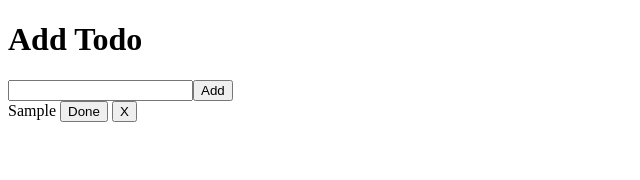
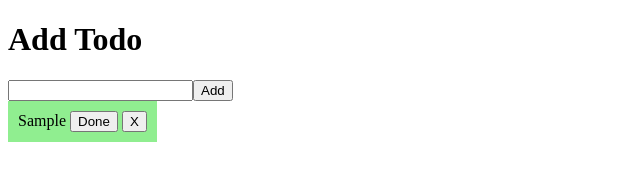
Before and after one commit to mdabdulkaderjoni/addtodolist.github.io, a plain HTML site: page index.html in a window 1280 px wide. Both pictures are taken after typing "Sample" into the empty fields and a click on the button "Add". Shown: the whole page, without its empty margins (0-640 px from the left). Drawn offline with Linux system fonts and the light colour scheme.

Commit message:
added display function which will add or remove container id

```diff
--- a/index.html
+++ b/index.html
@@ -8,12 +8,18 @@
     .line{
       text-decoration:line-through;
     }
+    #container{
+      background-color:lightgreen;
+      display:inline-block;
+      padding:10px;
+      display:none;
+    }
   </style>
 </head>
 <body>
   <h1>Add Todo</h1>
   <input id="input" autocomplete="off" type="text"><button id="addBtn">Add</button>
-
+  <br>
   <div id="container">
 
   </div>
@@ -21,7 +27,7 @@
   <script>
     let addBtn=document.getElementById('addBtn');
     let container=document.getElementById('container');
-
+    let counter=0;
 
     function remove(){
       let icon=document.getElementsByClassName('icon');
@@ -29,18 +35,30 @@
 
       for(let i=0;i<icon.length;i++){
         icon[i].onclick=function(){
+          counter--;
           icon[i].parentElement.style.display='none';
+
+          if(counter==0){
+            display("none");
+          }
         }
       }
+
     }
 
-
+    function display(value){
+      document.getElementById('container').style.display=value;
+    }
 
     addBtn.onclick=function(){
+
       let text=document.getElementById("input").value
       if(text==""){
         alert("Add a todo");
       }else{
+        counter++;
+        display("inline-block");
+
         let text=document.getElementById('input').value;
         let div=document.createElement('DIV');
         div.className='todo';
```
